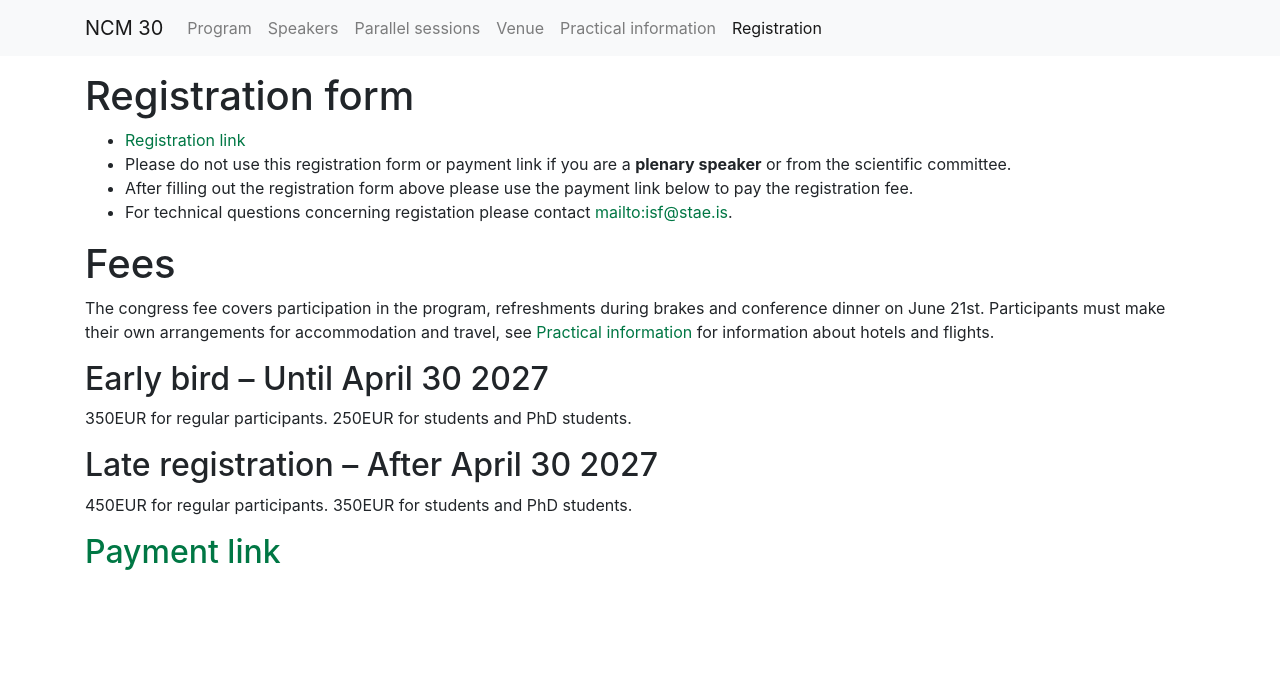
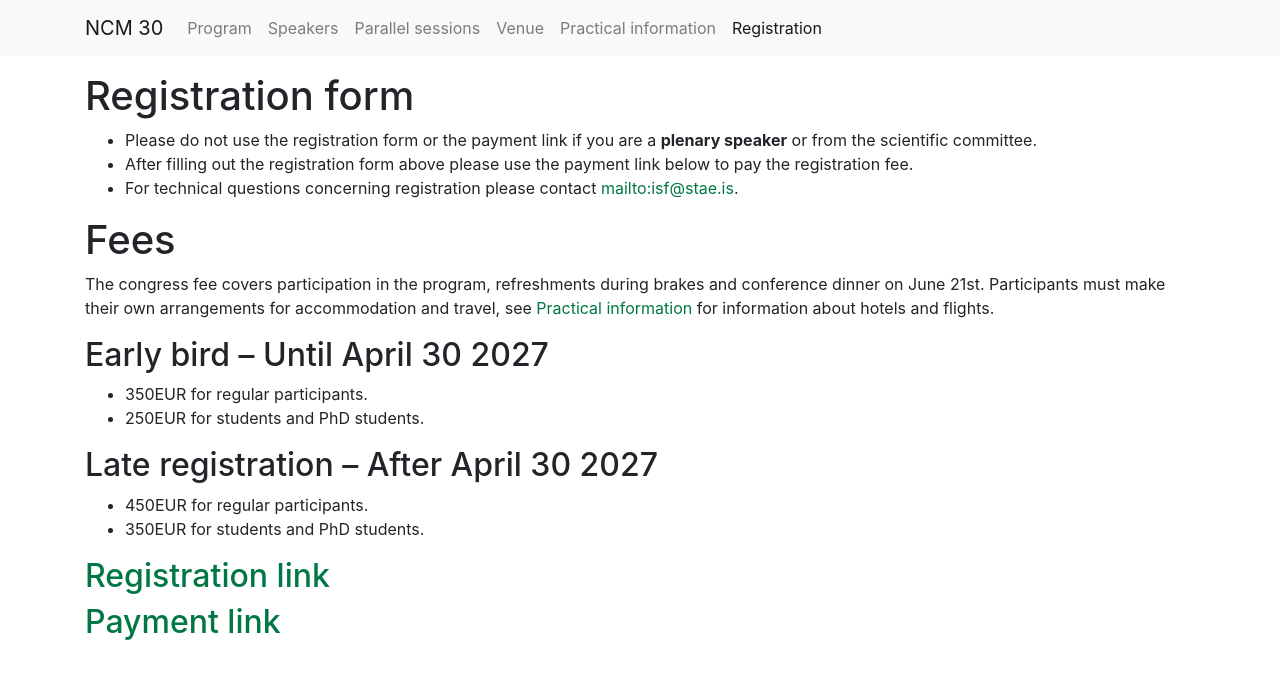
Before and after one commit to IslenskaStaerdfraedafelagid/ncm30-website, a Jekyll site: the page built from registration/index.md, in a window 1280 px wide. Shown: the top 679 px of the page. Built offline with Jekyll 4.4.1, drawn with Linux system fonts in a browser that asks for light colours; our own code applies the rules of GitHub Pages for plain Markdown files.

Commit message:
Update index.md

```diff
--- a/registration/index.md
+++ b/registration/index.md
@@ -4,10 +4,9 @@ layout: default
 
 # Registration form
 
-* [Registration link](https://docs.google.com/forms/d/e/1FAIpQLScmWGpLG6n6qVNZHhfiJAn1q7fYPbVGdXTu4WHPJ782NRvIoQ/viewform)
-* Please do not use this registration form or payment link if you are a **plenary speaker** or from the scientific committee.
+* Please do not use the registration form or the payment link if you are a **plenary speaker** or from the scientific committee.
 * After filling out the registration form above please use the payment link below to pay the registration fee.
-* For technical questions concerning registation please contact [mailto:isf@stae.is](isf@stae.is).
+* For technical questions concerning registration please contact [mailto:isf@stae.is](isf@stae.is).
 
 # Fees
 
@@ -15,12 +14,14 @@ The congress fee covers participation in the program, refreshments during brakes
 
 ## Early bird -- Until April 30 2027
 
-350EUR for regular participants.
-250EUR for students and PhD students.
+* 350EUR for regular participants.
+* 250EUR for students and PhD students.
 
 ## Late registration -- After April 30 2027
 
-450EUR for regular participants.
-350EUR for students and PhD students.
+* 450EUR for regular participants.
+* 350EUR for students and PhD students.
+
+## [Registration link](https://docs.google.com/forms/d/e/1FAIpQLScmWGpLG6n6qVNZHhfiJAn1q7fYPbVGdXTu4WHPJ782NRvIoQ/viewform)
 
 ## [Payment link](https://localhost)
```
